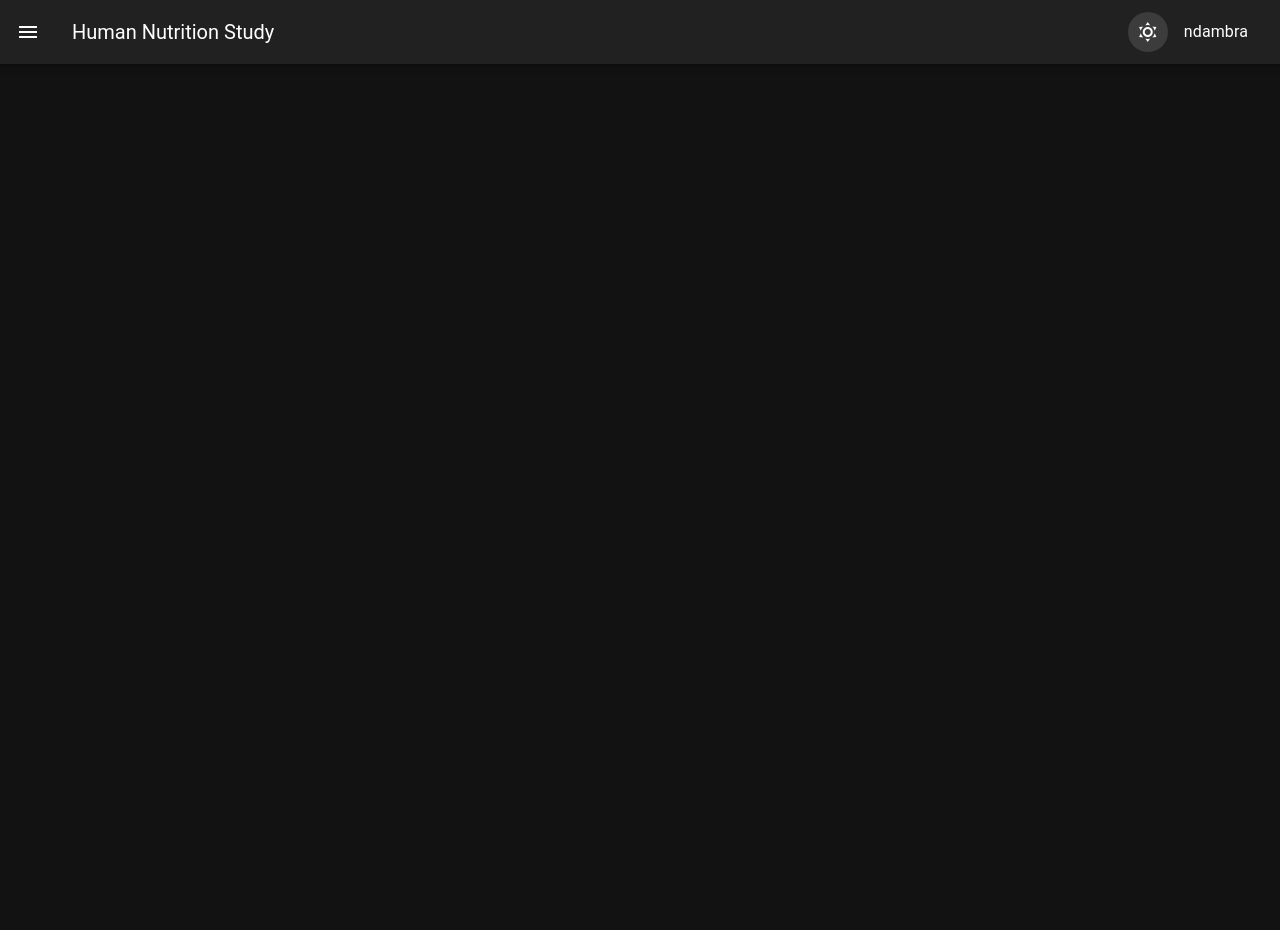
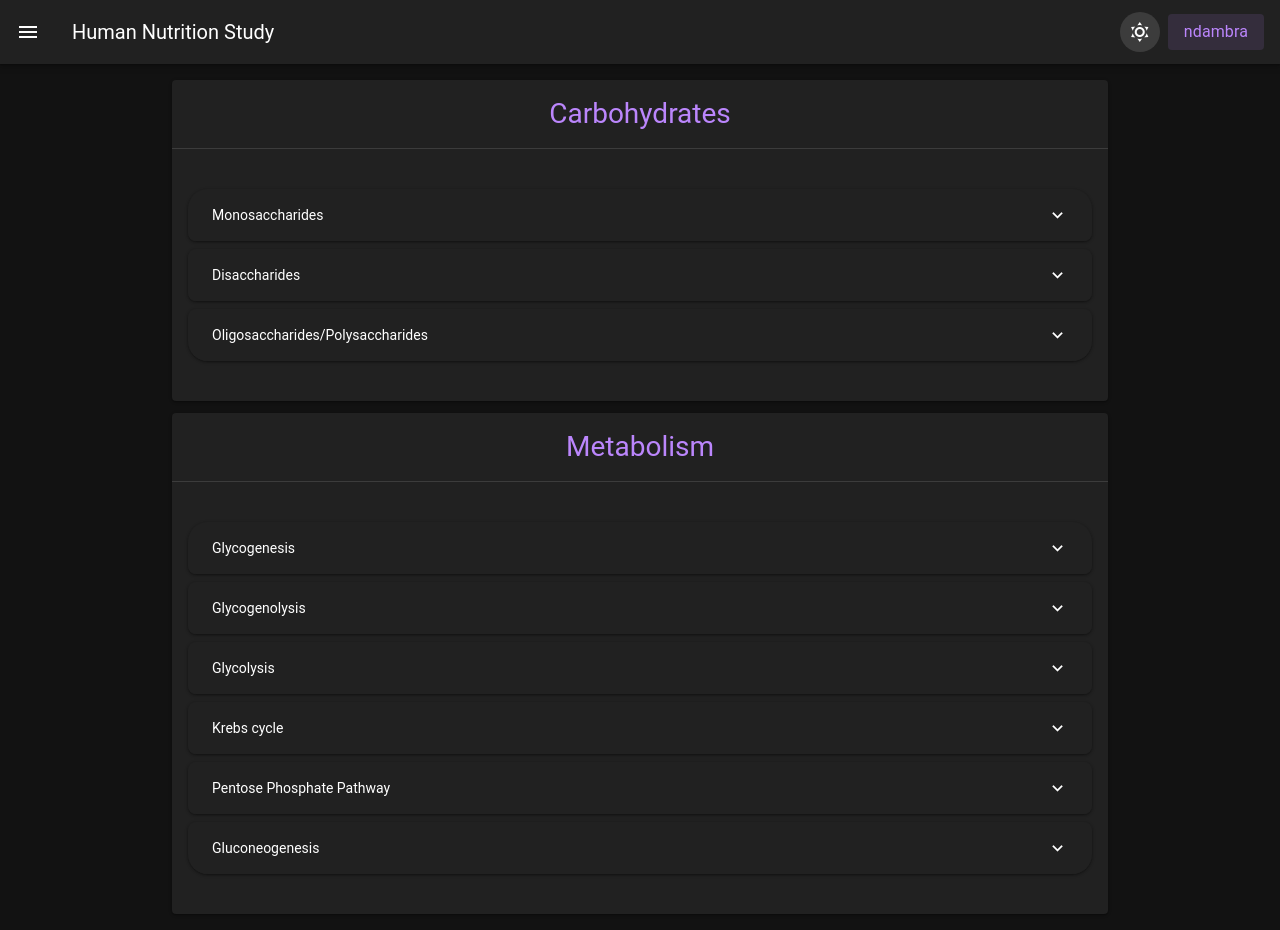
Before and after one commit to ndambra/human-nutrition-study, a Nuxt app: page /carbohydrates in a window 1280 px wide. Before the commit the page ends 800 px from the top, so only its background shows below. Built offline with nearby package versions, Linux system fonts and the light colour scheme.

Commit message:
add info to carbohydrates page

```diff
--- a/app/layouts/default.vue
+++ b/app/layouts/default.vue
@@ -62,13 +62,13 @@ function toggleTheme() {
       <template #append>
         <v-btn
           :icon="toggleIcon"
+          class="mr-2"
           variant="tonal"
           size="small"
           @click="toggleTheme"
         />
         <v-btn
           v-if="!user"
-          class="ml-2"
           prepend-icon="mdi-account"
           rounded="sm"
           color="primary"
@@ -76,7 +76,12 @@ function toggleTheme() {
         >
           Login
         </v-btn>
-        <v-btn v-else>
+        <v-btn
+          v-else
+          rounded="md"
+          variant="tonal"
+          color="primary"
+        >
           {{ user }}
         </v-btn>
       </template>
--- /dev/null
+++ b/app/pages/carbohydrates.vue
@@ -0,0 +1,206 @@
+<script lang="ts" setup>
+
+</script>
+
+<template>
+  <v-container fluid class="d-flex flex-column align-center ">
+    <v-card class="w-75">
+      <v-card-title class="text-center text-headline-medium pa-4 text-primary">
+        Carbohydrates
+      </v-card-title>
+      <v-divider />
+      <v-card-text>
+        <v-expansion-panels
+          :rounded="[20, 8]"
+          gap="8"
+          variant="accordion"
+          static
+          class="my-6"
+        >
+          <!-- Monosaccharides panel -->
+          <v-expansion-panel>
+            <v-expansion-panel-title>
+              <v-row density="comfortable">
+                <v-col
+                  class="d-flex justify-start"
+                  cols="4"
+                >
+                  Monosaccharides
+                </v-col>
+              </v-row>
+            </v-expansion-panel-title>
+            <v-expansion-panel-text>
+              <v-list>
+                <v-list-item lines="three" title="Glucose" />
+                <v-list-item lines="three" title="Fructose" />
+                <v-list-item lines="three" title="Galactose" />
+              </v-list>
+            </v-expansion-panel-text>
+          </v-expansion-panel>
+
+          <!-- Disaccharides panel -->
+          <v-expansion-panel>
+            <v-expansion-panel-title>
+              <v-row density="comfortable">
+                <v-col
+                  class="d-flex justify-start"
+                  cols="4"
+                >
+                  Disaccharides
+                </v-col>
+              </v-row>
+            </v-expansion-panel-title>
+            <v-expansion-panel-text>
+              <v-list>
+                <v-list-item lines="three" title="Maltose" />
+                <v-list-item lines="three" title="Sucrose" />
+                <v-list-item lines="three" title="Lactose" />
+              </v-list>
+            </v-expansion-panel-text>
+          </v-expansion-panel>
+
+          <!-- Oligosaccharides/Polysaccharides panel -->
+          <v-expansion-panel>
+            <v-expansion-panel-title>
+              <v-row density="comfortable">
+                <v-col
+                  class="d-flex justify-start"
+                  cols="4"
+                >
+                  Oligosaccharides/Polysaccharides
+                </v-col>
+              </v-row>
+            </v-expansion-panel-title>
+            <v-expansion-panel-text>
+              <v-list>
+                <v-list-item lines="three" title="Oligosaccharides" />
+                <v-list-item lines="three" title="Polysaccharides" />
+              </v-list>
+            </v-expansion-panel-text>
+          </v-expansion-panel>
+        </v-expansion-panels>
+      </v-card-text>
+    </v-card>
+    <v-card class="w-75 mt-3">
+      <v-card-title class="text-center text-headline-medium pa-4 text-primary">
+        Metabolism
+      </v-card-title>
+      <v-divider />
+      <v-card-text>
+        <v-expansion-panels
+          :rounded="[20, 8]"
+          gap="8"
+          variant="accordion"
+          static
+          class="my-6"
+        >
+          <!-- Glycogenesis panel -->
+          <v-expansion-panel>
+            <v-expansion-panel-title>
+              <v-row density="comfortable">
+                <v-col
+                  class="d-flex justify-start"
+                  cols="4"
+                >
+                  Glycogenesis
+                </v-col>
+              </v-row>
+            </v-expansion-panel-title>
+            <v-expansion-panel-text>
+              info here
+            </v-expansion-panel-text>
+          </v-expansion-panel>
+
+          <!-- Glycogenolysis panel -->
+          <v-expansion-panel>
+            <v-expansion-panel-title>
+              <v-row density="comfortable">
+                <v-col
+                  class="d-flex justify-start"
+                  cols="4"
+                >
+                  Glycogenolysis
+                </v-col>
+              </v-row>
+            </v-expansion-panel-title>
+            <v-expansion-panel-text>
+              info here
+            </v-expansion-panel-text>
+          </v-expansion-panel>
+
+          <!-- Glycolysis panel -->
+          <v-expansion-panel>
+            <v-expansion-panel-title>
+              <v-row density="comfortable">
+                <v-col
+                  class="d-flex justify-start"
+                  cols="4"
+                >
+                  Glycolysis
+                </v-col>
+              </v-row>
+            </v-expansion-panel-title>
+            <v-expansion-panel-text>
+              info here
+            </v-expansion-panel-text>
+          </v-expansion-panel>
+
+          <!-- Krebs cycle panel -->
+          <v-expansion-panel>
+            <v-expansion-panel-title>
+              <v-row density="comfortable">
+                <v-col
+                  class="d-flex justify-start"
+                  cols="4"
+                >
+                  Krebs cycle
+                </v-col>
+              </v-row>
+            </v-expansion-panel-title>
+            <v-expansion-panel-text>
+              info here
+            </v-expansion-panel-text>
+          </v-expansion-panel>
+
+          <!-- Pentose Phosphate Pathway panel -->
+          <v-expansion-panel>
+            <v-expansion-panel-title>
+              <v-row density="comfortable">
+                <v-col
+                  class="d-flex justify-start"
+                  cols="4"
+                >
+                  Pentose Phosphate Pathway
+                </v-col>
+              </v-row>
+            </v-expansion-panel-title>
+            <v-expansion-panel-text>
+              info here
+            </v-expansion-panel-text>
+          </v-expansion-panel>
+
+          <!-- Gluconeogenesis panel -->
+          <v-expansion-panel>
+            <v-expansion-panel-title>
+              <v-row density="comfortable">
+                <v-col
+                  class="d-flex justify-start"
+                  cols="4"
+                >
+                  Gluconeogenesis
+                </v-col>
+              </v-row>
+            </v-expansion-panel-title>
+            <v-expansion-panel-text>
+              info here
+            </v-expansion-panel-text>
+          </v-expansion-panel>
+        </v-expansion-panels>
+      </v-card-text>
+    </v-card>
+  </v-container>
+</template>
+
+<style>
+
+</style>
--- a/app/pages/digestion/index.vue
+++ b/app/pages/digestion/index.vue
@@ -4,8 +4,6 @@ import CholesterolEsterPhospholipidDigestion from "~/components/digestion/choles
 import ProductsReadyForUptake from "~/components/digestion/products-ready-for-uptake.vue";
 import ProteinDigestionPanel from "~/components/digestion/protein-digestion-panel.vue";
 import TriglycerideDigestionPanel from "~/components/digestion/triglyceride-digestion-panel.vue";
-
-const tab = ref("carbs");
 </script>
 
 <template>
@@ -167,40 +165,35 @@ const tab = ref("carbs");
     </v-expansion-panels>
 
     <v-divider />
-    <v-tabs
-      v-model="tab"
-      color="primary"
-      class="mt-5"
-    >
-      <v-tab value="carbs">
-        Carbohydrates
-      </v-tab>
-      <v-tab value="protein">
-        Protein
-      </v-tab>
-      <v-tab value="lipids">
-        Lipids
-      </v-tab>
-    </v-tabs>
 
-    <v-divider />
-
-    <v-tabs-window v-model="tab">
-      <v-tabs-window-item value="carbs">
-        <v-container fluid>
+    <v-card class="mt-4 pl-2 pr-2">
+      <v-card-title>Explore More</v-card-title>
+      <v-divider />
+      <v-card-text class="d-flex justify-space-between">
+        <v-btn
+          size="x-large"
+          variant="text"
+          color="primary"
+          to="/carbohydrates"
+        >
           Carbohydrates
-        </v-container>
-      </v-tabs-window-item>
-      <v-tabs-window-item value="protein">
-        <v-container fluid>
+        </v-btn>
+        <v-btn
+          size="x-large"
+          variant="text"
+          color="primary"
+        >
           Protein
-        </v-container>
-      </v-tabs-window-item>
-      <v-tabs-window-item value="lipids">
-        <v-container fluid>
+        </v-btn>
+        <v-btn
+          size="x-large"
+          variant="text"
+          color="primary"
+          class="mr-1"
+        >
           Lipids
-        </v-container>
-      </v-tabs-window-item>
-    </v-tabs-window>
+        </v-btn>
+      </v-card-text>
+    </v-card>
   </v-container>
 </template>
```
